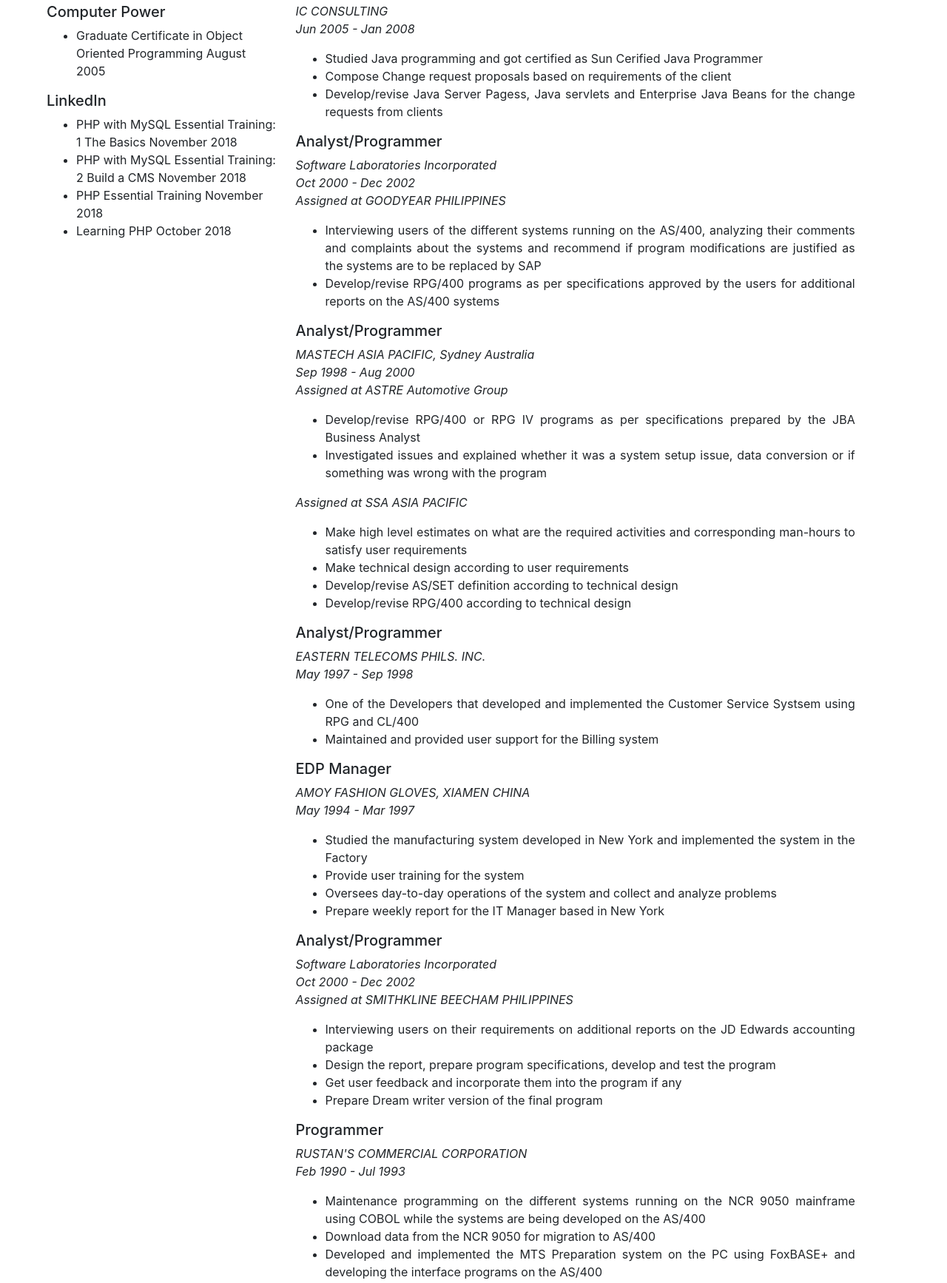
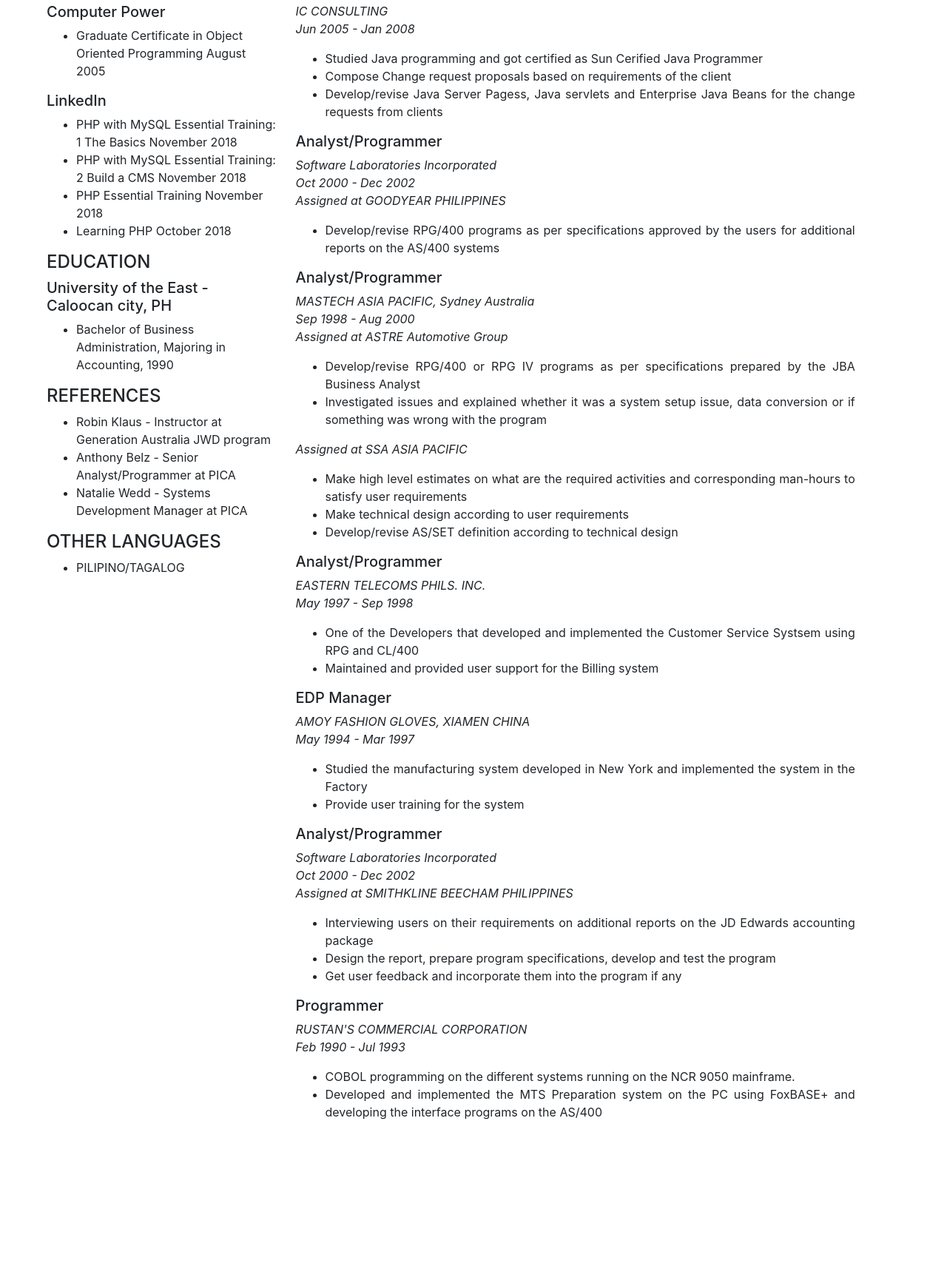
Before and after one commit to migscay/miguel_resume, a plain HTML site: page index.html in a window 1280 px wide. Shown: the part 1058-2792 px from the top of the page at 74% size. After the commit the page ends 2637 px from the top, so only its background shows below. Drawn offline with nearby package versions, Linux system fonts and the light colour scheme.

Commit message:
references

```diff
--- a/index.html
+++ b/index.html
@@ -8,10 +8,10 @@
     <link rel="stylesheet" href="https://stackpath.bootstrapcdn.com/bootstrap/4.2.1/css/bootstrap.min.css" integrity="sha384-GJzZqFGwb1QTTN6wy59ffF1BuGJpLSa9DkKMp0DgiMDm4iYMj70gZWKYbI706tWS" crossorigin="anonymous">
 </head>
 <body>
-<header class="container-fluid text-center bg-secondary pt-3 pb-3">
+<header class="container-fluid text-center bg-light pt-3 pb-3">
     <h1 class="col-12 display-4">Miguel Vicente Ortega Santiago</h1>
     <h1 class="col-12 display-5">Web Developer</h1>
-    <h5 class="col-12">Penrith, NSW Australia | M: 0499 398 311 | E: popeye.santiago@gmail.com | L: https://www.linkedin.com/in/miguel-santiago-61ba129/</h1>
+    <h5 class="col-12">Penrith, NSW Australia | M: 0499 398 311 | E: santiagomiguelvicente@gmail.com | L: www.linkedin.com/in/miguel-vicente-ortega-santiago</h1>
 </header>
 
 <section class="container-fluid my-5 ml-5">
@@ -62,6 +62,21 @@
                 <li>PHP Essential Training November 2018</li>
                 <li>Learning PHP October 2018</li>
             </ul>
+            <h4 >EDUCATION</h4>
+            <h5>University of the East - Caloocan city, PH</h5>
+            <ul>
+                <li>Bachelor of Business Administration, Majoring in Accounting, 1990</li>
+            </ul>
+            <h4 >REFERENCES</h4>
+            <ul>
+                <li>Robin Klaus - Instructor at Generation Australia JWD program</li>
+                <li>Anthony Belz - Senior Analyst/Programmer at PICA</li>
+                <li>Natalie Wedd - Systems Development Manager at PICA</li>
+            </ul>
+            <h4 >OTHER LANGUAGES</h4>
+            <ul>
+                <li>PILIPINO/TAGALOG</li>
+            </ul>
         </aside>
 
         <div class="col-9">
@@ -98,7 +113,6 @@
                     <h5>Analyst/Programmer</h5>
                     <p class="font-italic">Software Laboratories Incorporated<br>Oct 2000 - Dec 2002<br>Assigned at GOODYEAR PHILIPPINES</p>
                     <ul>
-                        <li>Interviewing users of the different systems running on the AS/400, analyzing their comments and complaints about the systems and recommend if program modifications are justified as the systems are to be replaced by SAP</li>
                         <li>Develop/revise RPG/400 programs as per specifications approved by the users for additional reports on the AS/400 systems</li>
                     </ul>
                     <h5>Analyst/Programmer</h5>
@@ -112,7 +126,6 @@
                         <li>Make high level estimates on what are the required activities and corresponding man-hours to satisfy user requirements</li>
                         <li>Make technical design according to user requirements</li>
                         <li>Develop/revise AS/SET definition according to technical design</li>
-                        <li>Develop/revise RPG/400 according to technical design</li>
                     </ul>
                     <h5>Analyst/Programmer</h5>
                     <p class="font-italic">EASTERN TELECOMS PHILS. INC.<br>May 1997 - Sep 1998</p>
@@ -125,8 +138,6 @@
                     <ul>
                         <li>Studied the manufacturing system developed in New York and implemented the system in the Factory</li>
                         <li>Provide user training for the system</li>
-                        <li>Oversees day-to-day operations of the system and collect and analyze problems</li>
-                        <li>Prepare weekly report for the IT Manager based in New York</li>
                     </ul>
                     <h5>Analyst/Programmer</h5>
                     <p class="font-italic">Software Laboratories Incorporated<br>Oct 2000 - Dec 2002<br>Assigned at SMITHKLINE BEECHAM PHILIPPINES</p>
@@ -134,13 +145,11 @@
                         <li>Interviewing users on their requirements on additional reports on the JD Edwards accounting package</li>
                         <li>Design the report, prepare program specifications, develop and test the program</li>
                         <li>Get user feedback and incorporate them into the program if any</li>
-                        <li>Prepare Dream writer version of the final program</li>
                     </ul>
                     <h5>Programmer</h5>
                     <p class="font-italic">RUSTAN'S COMMERCIAL CORPORATION<br>Feb 1990 - Jul 1993</p>
                     <ul>
-                        <li>Maintenance programming on the different systems running on the NCR 9050 mainframe using COBOL while the systems are being developed on the AS/400</li>
-                        <li>Download data from the NCR 9050 for migration to AS/400</li>
+                        <li>COBOL programming on the different systems running on the NCR 9050 mainframe.</li>
                         <li>Developed and implemented the MTS Preparation system on the PC using FoxBASE+ and developing the interface programs on the AS/400</li>
                     </ul>
                 </div>
```
